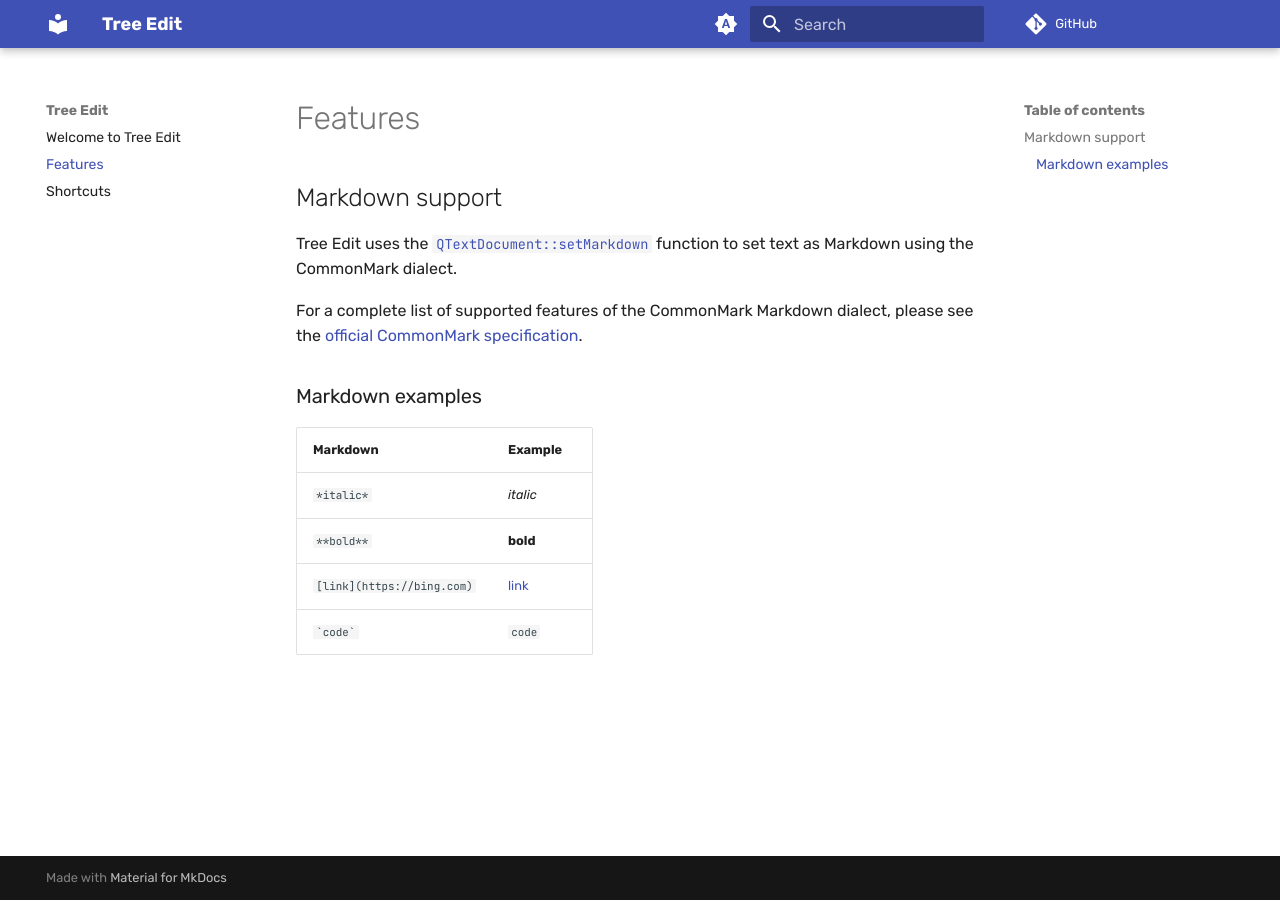
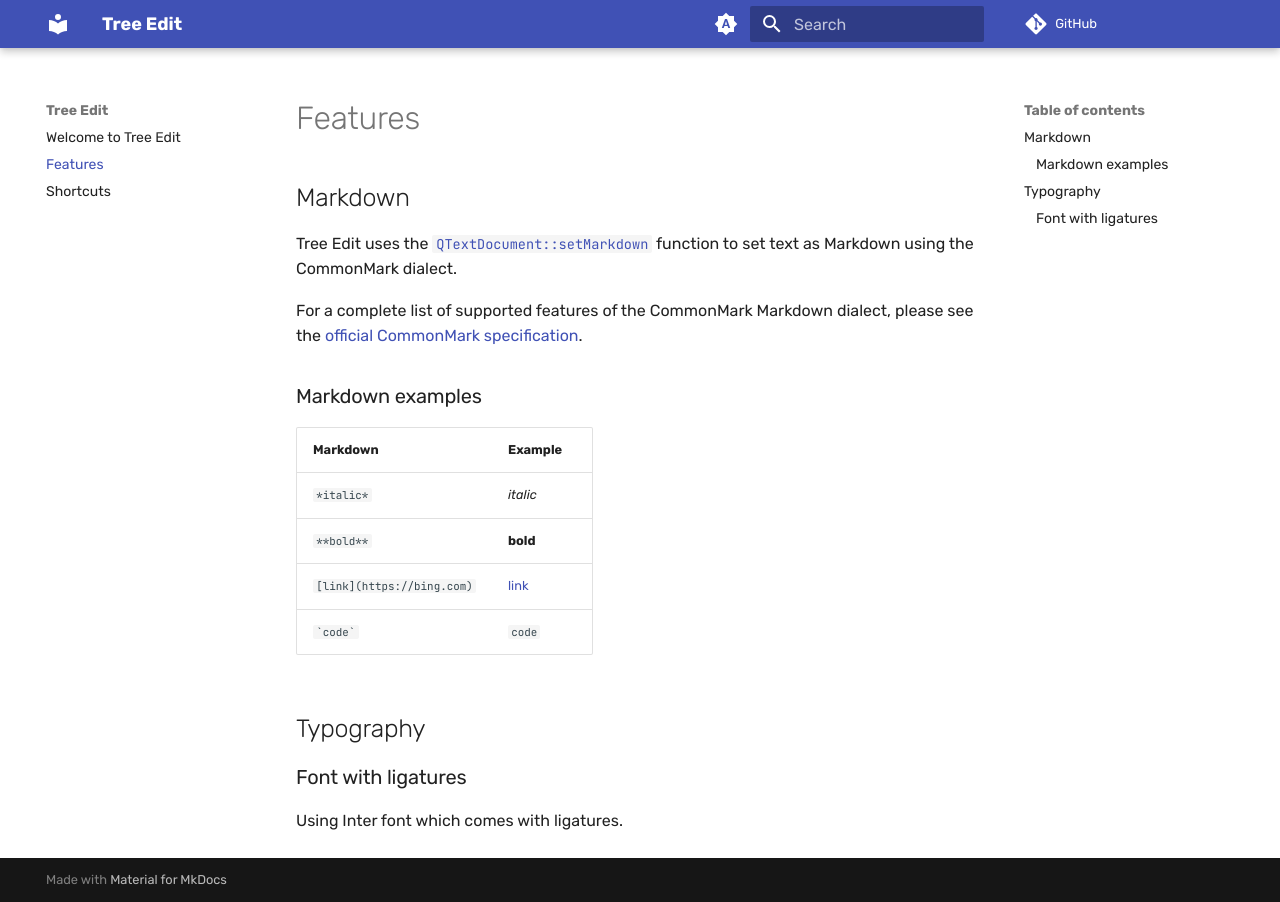
Before and after one commit to treeedit/treeedit, an MkDocs documentation site: the page built from docs/docs/features.md, in a window 1280 px wide. Built offline with MkDocs 1.6.1 and Material for MkDocs 9.7.7, drawn with Linux system fonts in a browser that asks for light colours; comment, search, counter and statistics services are not loaded.

Commit message:
Mention typography

```diff
--- a/docs/docs/features.md
+++ b/docs/docs/features.md
@@ -4,7 +4,7 @@ title: Features
 
 # Features
 
-## Markdown support
+## Markdown
 
 Tree Edit uses the [`QTextDocument::setMarkdown`](https://doc.qt.io/qt-6/qtextdocument.html#setMarkdown) function to set text as Markdown using the CommonMark dialect.
 
@@ -18,3 +18,9 @@ For a complete list of supported features of the CommonMark Markdown dialect, pl
 | `**bold**` | **bold** |
 | `[link](https://bing.com)` | [link](https://bing.com) |
 | `` `code` `` | `code` |
+
+## Typography
+
+### Font with ligatures
+
+Using Inter font which comes with ligatures.
```
